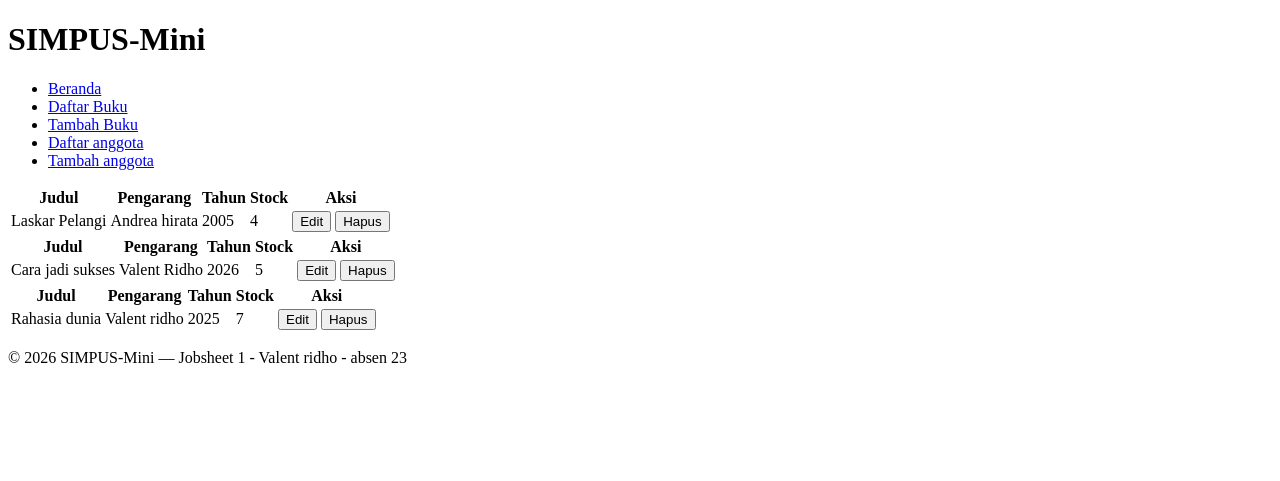
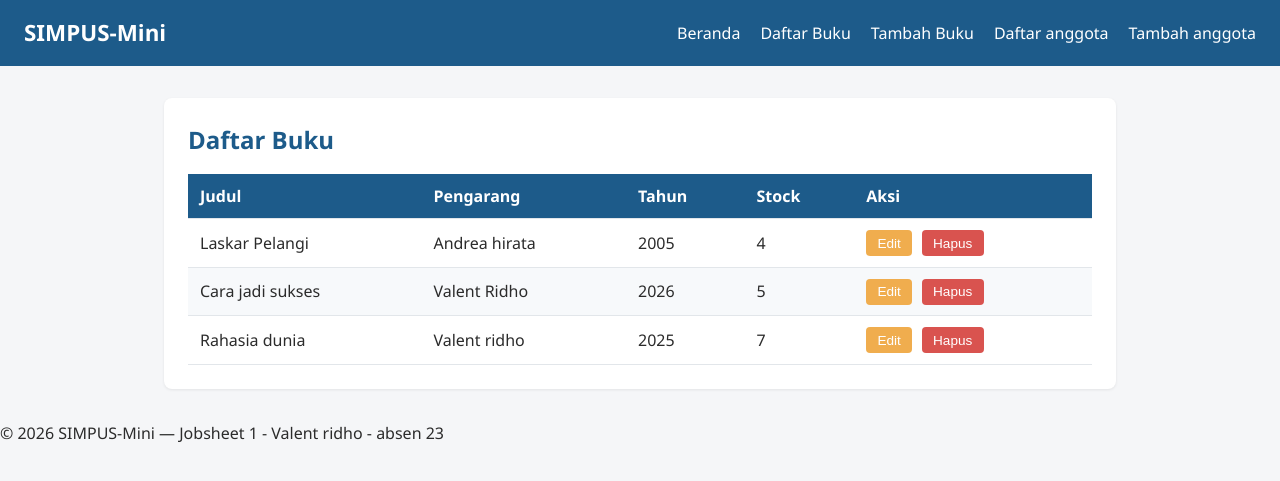
Before and after one commit to putraridhohd-cpu/23_PraktikDPW, a PHP site: page /buku/list.html in a window 1280 px wide. Shown: the top 481 px of the page. Run offline with PHP 8.4, Linux system fonts and the light colour scheme.

Commit message:
fix bug percobaan 7

```diff
--- a/Jobsheet-01/buku/list.html
+++ b/Jobsheet-01/buku/list.html
@@ -2,7 +2,8 @@
 <html lang="id">
 <head>
     <meta charset="UTF-8">
-    <meta charset="UTF-8">
+    <title>Daftar Buku - SIMPUS-Mini</title>
+    <link rel="stylesheet" href="../style.css">
 </head>
 <body>
     <header>
@@ -18,6 +19,8 @@
         </nav>
     </header>
     <main>
+        <section>
+            <h2>Daftar Buku</h2>
             <table>
                 <thead>
                     <tr>
@@ -39,20 +42,6 @@
                             <button type="button">Hapus</button>
                         </td>
                     </tr>
-    </tbody>
-</table>
-
-<table>
-    <thead>
-        <tr>
-        <th>Judul</th>
-        <th>Pengarang</th>
-        <th>Tahun</th>
-        <th>Stock</th>
-        <th>Aksi</th>
-        </tr>
-    </thead>
-    <tbody>
                     <tr>
                         <td>Cara jadi sukses</td>
                         <td>Valent Ridho</td>
@@ -63,20 +52,6 @@
                             <button type="button">Hapus</button>
                         </td>
                     </tr>
-    </tbody>
-</table>
-
-<table>
-    <thead>
-        <tr>
-        <th>Judul</th>
-        <th>Pengarang</th>
-        <th>Tahun</th>
-        <th>Stock</th>
-        <th>Aksi</th>
-        </tr>
-    </thead>
-    <tbody>
                     <tr>
                         <td>Rahasia dunia</td>
                         <td>Valent ridho</td>
@@ -89,10 +64,11 @@
                     </tr>
                 </tbody>
             </table>
-
+        </section>
     </main>
 
     <footer>
         <p>© 2026 SIMPUS-Mini — Jobsheet 1 - Valent ridho - absen 23</p>
     </footer>
 </body>
+</html>
--- a/Jobsheet-01/style.css
+++ b/Jobsheet-01/style.css
@@ -69,16 +69,30 @@ section h2 {
 
 /* ===== Kartu Statistik (CSS Grid) ===== */
 main section:nth-of-type(2) {
+    display: block; /* kembalikan section agar judul di atas */
+}
+
+main section:nth-of-type(2) h2 {
+    margin-bottom: 1rem;
+}
+
+/* buat container grid khusus untuk article di dalam section ke-2 */
+main section:nth-of-type(2) article {
+    background-color: #eef4fa;
+    border-radius: 8px;
+    padding: 1.25rem;
+    text-align: center;
+}
+
+/* trik grid agar 3 artikel berjejer rapi */
+main section:nth-of-type(2) {
     display: grid;
     grid-template-columns: repeat(3, 1fr);
     gap: 1rem;
 }
 
-main section:nth-of-type(2) article {
-    background-color: #eef4fa;
-    border-radius: 8px;
-    padding: 1.25rem;
-    text-align: center;
+main section:nth-of-type(2) h2 {
+    grid-column: 1 / -1; /* judul mengambil lebar penuh 3 kolom */
 }
 
 main section:nth-of-type(2) article h3 {
```
Also changed, not shown: Jobsheet-01/Anggota/list.html (+6 -2 lines), Jobsheet-01/Anggota/tambah.html (+6 -3 lines), Jobsheet-01/buku/tambah.html (+8 -3 lines). Lines whose indentation alone changed are shown as unchanged.
